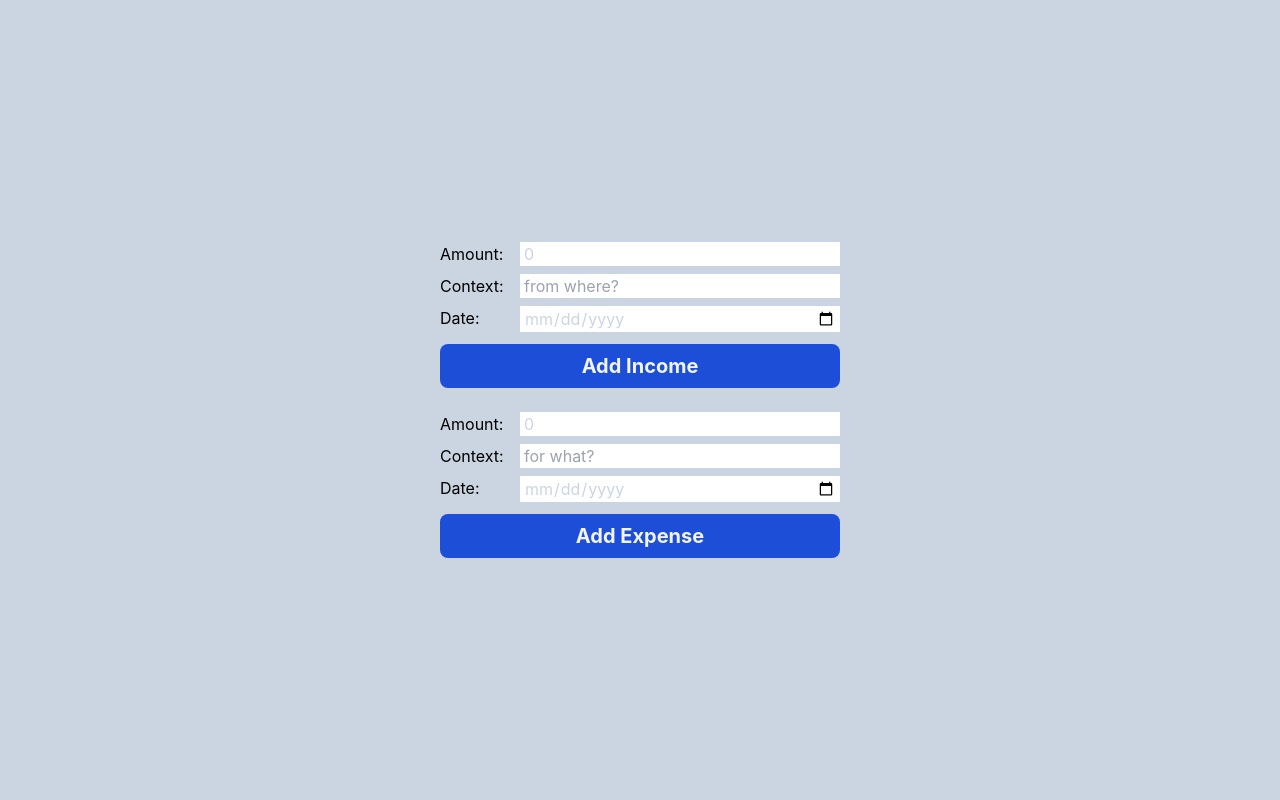
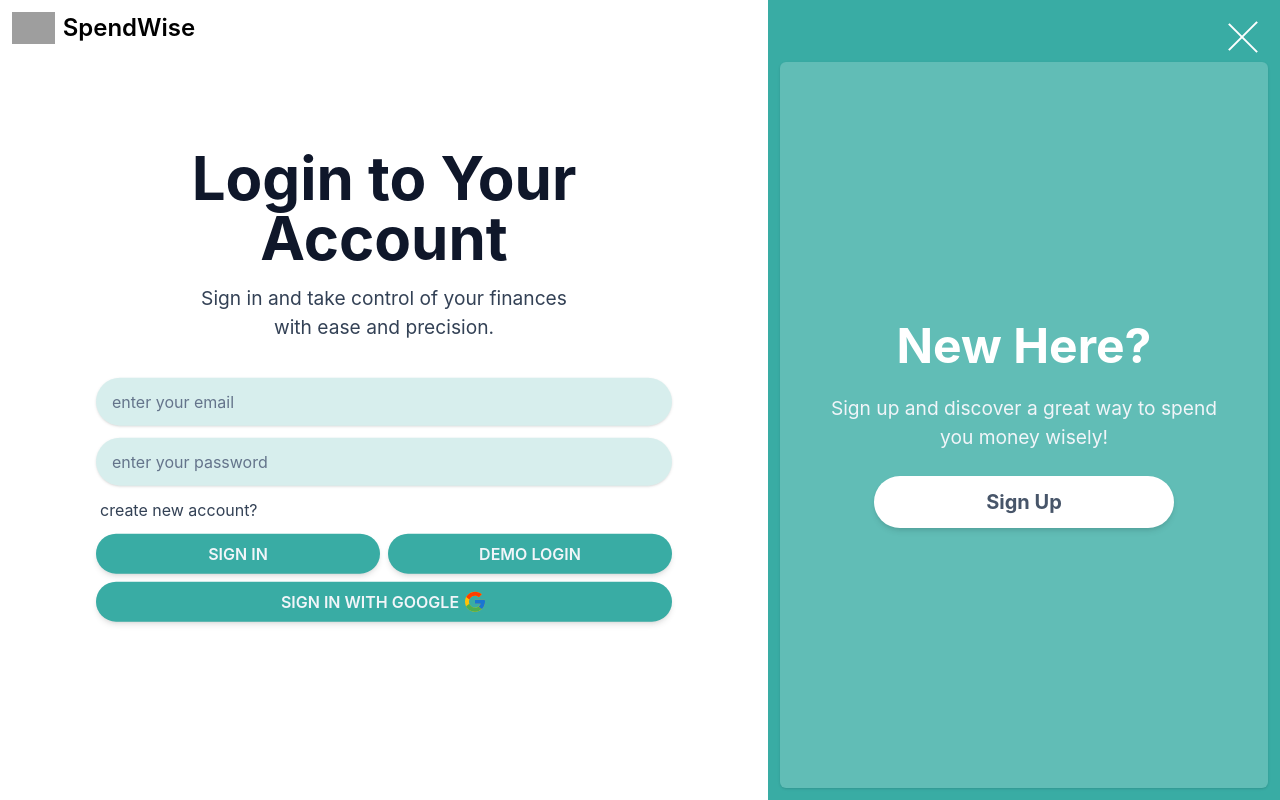
Before and after one commit to naimur-29/SpendWise, a React (Create React App) app: page / in a window 1280 px wide. Built offline with nearby package versions, Linux system fonts and the light colour scheme; grey boxes are pictures that could not be loaded.

Commit message:
added LandingPage

```diff
--- a/src/App.js
+++ b/src/App.js
@@ -1,21 +1,24 @@
 import React, { PureComponent } from "react";
 
 import SideBar from "./Billal's file/Layout/SideBar/SideBar";
-import LandingPage from "./Billal's file/Pages/LandingPage";
+// import LandingPage from "./Billal's file/Pages/LandingPage";
 
 import "./App.css";
 
 // temp:
 import { UserContextProvider } from "./contexts/UserContext";
 import { IncomeExpensePostForm } from "./components/IncomeExpensePostForm";
+import LandingPage from "./pages/LandingPage";
 
 function App() {
   return (
-    <div className="flex flex-col items-center justify-center w-full min-h-screen gap-6 bg-slate-300 ">
-      <UserContextProvider>
+    // <div className="flex flex-col items-center justify-center w-full min-h-screen gap-6 bg-slate-300 ">
+    <div>
+      <LandingPage />
+      {/* <UserContextProvider>
         <IncomeExpensePostForm isIncome />
         <IncomeExpensePostForm />
-      </UserContextProvider>
+      </UserContextProvider> */}
     </div>
   );
 }
--- a/src/components/AuthForm.jsx
+++ b/src/components/AuthForm.jsx
@@ -1,6 +1,6 @@
 // importing libraries:
 import { useState } from "react";
-import { auth, googleProvider, getUserRef } from "../services/firebaseApi";
+import { auth, googleProvider, getUsersRef } from "../services/firebaseApi";
 import {
   createUserWithEmailAndPassword,
   signInWithEmailAndPassword,
@@ -8,13 +8,15 @@ import {
 } from "firebase/auth";
 import { setDoc } from "firebase/firestore";
 
-export const AuthForm = () => {
+// importing icons:
+import { FcGoogle } from "react-icons/fc";
+
+export const AuthForm = ({ isSignIn, setIsSignUpModalActive }) => {
   // states:
   const [email, setEmail] = useState("");
   const [password, setPassword] = useState("");
   const [rePassword, setRePassword] = useState("");
   const [errorMsg, setErrorMsg] = useState("");
-  const [isSignIn, setIsSignIn] = useState(false);
 
   // auth functions:
   const signUpEmailPassword = async () => {
@@ -87,7 +89,7 @@ export const AuthForm = () => {
 
   const createNewUserOnSignUp = async (uid, username) => {
     try {
-      await setDoc(getUserRef(uid), {
+      await setDoc(getUsersRef(uid), {
         userId: uid,
         username: username,
       });
@@ -97,15 +99,43 @@ export const AuthForm = () => {
   };
 
   return (
-    <div className="shadow-lg flex flex-col justify-center gap-2 w-[540px] text-slate-200 bg-blue-400 p-4 rounded-lg">
+    <div
+      className={
+        isSignIn
+          ? "flex flex-col gap-3 w-full max-w-[640px] items-center translate-y-[-10%]"
+          : "flex flex-col gap-2 w-full max-w-[640px] items-center"
+      }
+    >
       {/* heading */}
-      <h3 className="text-center mb-3 font-bold text-3xl">
-        {isSignIn ? "Sign In" : "Sign Up"}
+      <h3
+        className={
+          isSignIn
+            ? "text-slate-900 leading-tight text-[2.4rem] mb-1 text-center lg:text-6xl font-bold"
+            : "text-white text-4xl lg:text-5xl mb-4 font-bold text-center"
+        }
+      >
+        {isSignIn ? "Login to Your Account" : "Sign Up"}
       </h3>
+
+      {isSignIn ? (
+        <p className="text-slate-700 text-center mb-6 text-[1.2rem] max-w-[400px]">
+          Sign in and take control of your finances with ease and precision.
+        </p>
+      ) : (
+        <></>
+      )}
 
       {/* showing error message if any */}
       {errorMsg ? (
-        <p className="font-semibold text-red-600 error-msg mb-1">{errorMsg}</p>
+        <p
+          className={
+            isSignIn
+              ? "error-msg font-semibold text-slate-100 bg-[#f48a] shadow w-[95%] lg:w-[90%] px-1 py-2 text-center rounded-full mb-1"
+              : "error-msg font-semibold text-slate-100 bg-[#f48a] shadow w-full px-1 py-2 text-center rounded-lg mb-1"
+          }
+        >
+          {errorMsg}
+        </p>
       ) : (
         <></>
       )}
@@ -117,9 +147,14 @@ export const AuthForm = () => {
         value={email}
         onChange={(e) => setEmail(e.target.value)}
         className={
-          "w-full px-4 py-3 focus:placeholder:translate-x-[-100%] focus:bg-blue-950 duration-700" +
+          isSignIn
+            ? "w-[95%] lg:w-[90%] px-4 py-3 shadow text-slate-950 rounded-full outline-gray-200 placeholder:text-slate-500 focus:placeholder:translate-x-[-100%] focus:bg-[#39aca466] duration-700 bg-[#39aca433]" +
               (email && email.includes("@") && email.includes(".")
-            ? " bg-green-950"
+                ? " bg-[#0f76]"
+                : "")
+            : "w-full px-4 py-3 shadow text-gray-900 rounded-lg outline-gray-200 placeholder:text-slate-200 focus:placeholder:translate-x-[-100%] focus:bg-[#fff6] duration-700 bg-[#fff3]" +
+              (email && email.includes("@") && email.includes(".")
+                ? " bg-[#0f73]"
                 : "")
         }
       />
@@ -131,8 +166,11 @@ export const AuthForm = () => {
         value={password}
         onChange={(e) => setPassword(e.target.value)}
         className={
-          "w-full px-4 py-3 focus:placeholder:translate-x-[-100%] focus:bg-blue-950 duration-700" +
-          (password ? " bg-green-950" : "")
+          isSignIn
+            ? "w-[95%] lg:w-[90%] px-4 py-3 shadow text-slate-950 rounded-full outline-gray-200 placeholder:text-slate-500 focus:placeholder:translate-x-[-100%] focus:bg-[#39aca466] duration-700 bg-[#39aca433]" +
+              (password.length > 5 ? " bg-[#0f76]" : "")
+            : "w-full px-4 py-3 shadow text-gray-900 rounded-lg outline-gray-200 placeholder:text-slate-200 focus:placeholder:translate-x-[-100%] focus:bg-[#fff6] duration-700 bg-[#fff3]" +
+              (password.length > 5 ? " bg-[#0f73]" : "")
         }
       />
 
@@ -144,8 +182,8 @@ export const AuthForm = () => {
           value={rePassword}
           onChange={(e) => setRePassword(e.target.value)}
           className={
-            "w-full px-4 py-3 focus:placeholder:translate-x-[-100%] focus:bg-blue-950 duration-700" +
-            (rePassword && password === rePassword ? " bg-green-950" : "")
+            "w-full px-4 py-3 shadow text-gray-900 rounded-lg outline-gray-200 placeholder:text-slate-200 focus:placeholder:translate-x-[-100%] focus:bg-[#fff6] duration-700 bg-[#fff3]" +
+            (rePassword && password === rePassword ? " bg-[#0f73]" : "")
           }
         />
       ) : (
@@ -153,44 +191,62 @@ export const AuthForm = () => {
       )}
 
       {/* disclaimer/context */}
-      <div className="flex justify-between">
+      <div
+        className={
+          isSignIn
+            ? "flex justify-between w-[95%] lg:w-[90%] text-slate-700 px-1"
+            : "flex justify-between w-full text-slate-100 px-1"
+        }
+      >
         <button
           onClick={() => {
-            setIsSignIn(!isSignIn);
+            setIsSignUpModalActive(isSignIn);
             setErrorMsg("");
           }}
-          className="hover:underline hover:text-slate-900"
+          className={
+            "hover:underline hover:text-slate-700 duration-200 md:w-full text-left"
+          }
         >
           {isSignIn ? "create new account?" : "already have an account?"}
         </button>
 
-        <p className="text-right">*min 6 characters*</p>
+        {isSignIn ? (
+          <></>
+        ) : (
+          <p className="text-right md:w-full">*min 6 characters*</p>
+        )}
       </div>
 
       {/* sign in/up buttons */}
-      <div className="flex justify-center w-full gap-2 btn-container">
+      <div className="btn-container flex flex-col items-center w-full gap-2">
+        <div
+          className={
+            isSignIn
+              ? "flex items-center w-[95%] lg:w-[90%] gap-2"
+              : "flex items-center w-full gap-2"
+          }
+        >
           {/* email/password sign in btn */}
           <button
             onClick={isSignIn ? signInEmailPassword : signUpEmailPassword}
-          className="flex-1 p-2 font-semibold uppercase bg-blue-700 rounded-lg hover:shadow-lg hover:translate-y-[-2%] hover:bg-blue-800"
+            className={
+              isSignIn
+                ? "w-full p-2 font-semibold uppercase bg-[#39aca4] text-slate-100 rounded-full text-center shadow-md active:scale-[97%] hover:shadow-xl hover:bg-[#2f8e88]"
+                : "w-full p-2 font-semibold uppercase bg-white text-slate-600 rounded-lg text-center shadow-md active:scale-[97%] hover:shadow-xl"
+            }
           >
             {isSignIn ? "Sign In" : "Sign Up"}
           </button>
-
-        {/* google authentication sign in btn*/}
-        <button
-          onClick={signUpInGoogle}
-          className="flex-1 p-2 font-semibold uppercase bg-blue-700 rounded-lg hover:shadow-lg hover:translate-y-[-2%] hover:bg-blue-800"
-        >
-          {isSignIn ? "Sign In With Google" : "Sign Up With Google"}
-        </button>
-      </div>
 
           {/* demo login button */}
           {isSignIn ? (
             <button
               onClick={demoLogin}
-          className="flex-1 p-2 font-semibold uppercase bg-blue-700 rounded-lg  hover:shadow-lg hover:translate-y-[-2%] hover:bg-blue-800"
+              className={
+                isSignIn
+                  ? "w-full p-2 font-semibold uppercase bg-[#39aca4] text-slate-100 rounded-full text-center shadow-md active:scale-[97%] hover:shadow-xl hover:bg-[#2f8e88]"
+                  : "w-full p-2 font-semibold uppercase bg-white text-slate-600 rounded-lg text-center shadow-md active:scale-[97%] hover:shadow-xl"
+              }
             >
               Demo Login
             </button>
@@ -198,5 +254,20 @@ export const AuthForm = () => {
             <></>
           )}
         </div>
+
+        {/* google authentication sign in btn*/}
+        <button
+          onClick={signUpInGoogle}
+          className={
+            isSignIn
+              ? "w-[95%] lg:w-[90%] flex items-center gap-1 justify-center p-2 font-semibold uppercase bg-[#39aca4] text-slate-100 rounded-full shadow-md active:scale-[97%] hover:shadow-xl hover:bg-[#2f8e88]"
+              : "w-full flex items-center gap-1 justify-center p-2 font-semibold uppercase bg-white text-slate-600 rounded-lg shadow-md active:scale-[97%] hover:shadow-xl"
+          }
+        >
+          {isSignIn ? "Sign In With Google" : "Sign Up With Google"}
+          <FcGoogle className="text-2xl" />
+        </button>
+      </div>
+    </div>
   );
 };
--- /dev/null
+++ b/src/components/SignUpModal.jsx
@@ -0,0 +1,72 @@
+// importing libraries:
+import { useState } from "react";
+
+// importing local components:
+import { AuthForm } from "../components/AuthForm";
+
+const SignUpModal = ({ isSignUpModalActive, setIsSignUpModalActive }) => {
+  const [isSignUpFormActive, setIsSignUpFormActive] = useState(false);
+
+  return (
+    <div
+      className={
+        "right flex flex-col p-3 bg-[#39aca4] w-[100%] h-full md:w-[40%] duration-300 absolute top-0 right-0" +
+        (isSignUpModalActive ? "" : " top-[-100%]")
+      }
+    >
+      <div className="close-modal flex justify-between md:justify-end">
+        <div className="logo flex items-center md:hidden">
+          <img
+            src="https://flowbite.com/docs/images/logo.svg"
+            className="h-8 mr-2 cursor-pointer bg-white p-1 rounded-full min-w-[33px]"
+            alt="Flowbite Logo"
+          />
+          <span className="font-semibold text-2xl text-white">SpendWise</span>
+        </div>
+
+        <div
+          onClick={() => setIsSignUpModalActive(false)}
+          className="flex flex-col items-center justify-center cursor-pointer py-4 w-[50px] h-[50px]"
+        >
+          <div className="line w-[40px] h-[2px] bg-white -rotate-45"></div>
+          <div className="line w-[40px] h-[2px] bg-white rotate-45"></div>
+        </div>
+      </div>
+
+      {isSignUpFormActive ? (
+        <SignUpForm setIsSignUpModalActive={setIsSignUpModalActive} />
+      ) : (
+        <SignUpPrompt setIsSignUpFormActive={setIsSignUpFormActive} />
+      )}
+    </div>
+  );
+};
+
+export default SignUpModal;
+
+// Sign Up Prompt:
+const SignUpPrompt = ({ setIsSignUpFormActive }) => {
+  return (
+    <div className="signup-modal-container bg-[#fff3] h-full flex flex-col items-center justify-center gap-6 rounded-md shadow p-2">
+      <h3 className="text-white text-5xl font-bold">New Here?</h3>
+      <p className="text-slate-100 text-center text-[1.2rem] max-w-[400px]">
+        Sign up and discover a great way to spend you money wisely!
+      </p>
+      <button
+        onClick={() => setIsSignUpFormActive(true)}
+        className="bg-white text-slate-600 w-[300px] px-4 py-3 font-bold text-xl rounded-full text-center shadow-md active:scale-[95%] hover:shadow-xl hover:scale-[103%] md:w-[270px] lg:w-[300px]"
+      >
+        Sign Up
+      </button>
+    </div>
+  );
+};
+
+// sign up form:
+const SignUpForm = ({ setIsSignUpModalActive }) => {
+  return (
+    <div className="signup-modal-container bg-[#fff3] h-full flex flex-col items-center justify-center gap-6 rounded-md shadow p-2">
+      <AuthForm setIsSignUpModalActive={setIsSignUpModalActive} />
+    </div>
+  );
+};
--- /dev/null
+++ b/src/pages/LandingPage.jsx
@@ -0,0 +1,44 @@
+import React, { useState } from "react";
+import { BsFacebook } from "react-icons/bs";
+import { AiFillGooglePlusCircle } from "react-icons/ai";
+import { AiFillLinkedin } from "react-icons/ai";
+import { RxCross2 } from "react-icons/rx";
+
+// importing local components:
+import SignUpModal from "../components/SignUpModal";
+import { AuthForm } from "../components/AuthForm";
+
+export default function LandingPage() {
+  const [isSignUpModalActive, setIsSignUpModalActive] = useState(true);
+
+  return (
+    <section className="overflow-hidden bg-white w-full max-w-[1920px] h-screen flex">
+      {/* left side */}
+      <div
+        className={
+          "left w-[100%] h-full md:w-[60%] p-3 duration-300" +
+          (isSignUpModalActive ? "" : " md:w-[100%]")
+        }
+      >
+        <div className="logo flex items-center">
+          <img
+            src="https://flowbite.com/docs/images/logo.svg"
+            className="h-8 mr-2 cursor-pointer"
+            alt="Flowbite Logo"
+          />
+          <span className="font-semibold text-2xl">SpendWise</span>
+        </div>
+
+        <div className="login-container h-full flex flex-col items-center justify-center gap-6 rounded-md p-2">
+          <AuthForm isSignIn setIsSignUpModalActive={setIsSignUpModalActive} />
+        </div>
+      </div>
+
+      {/* right side */}
+      <SignUpModal
+        isSignUpModalActive={isSignUpModalActive}
+        setIsSignUpModalActive={setIsSignUpModalActive}
+      />
+    </section>
+  );
+}
```
Also changed, not shown: arc/DBStructure.js (+4 -3 lines). Lines whose indentation alone changed are shown as unchanged.
